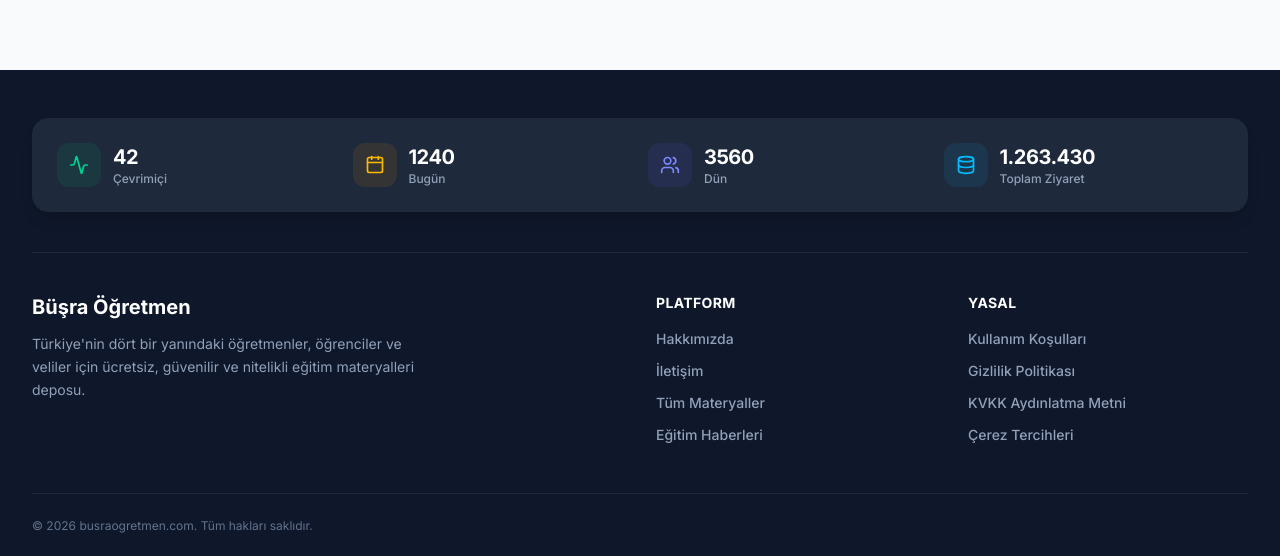
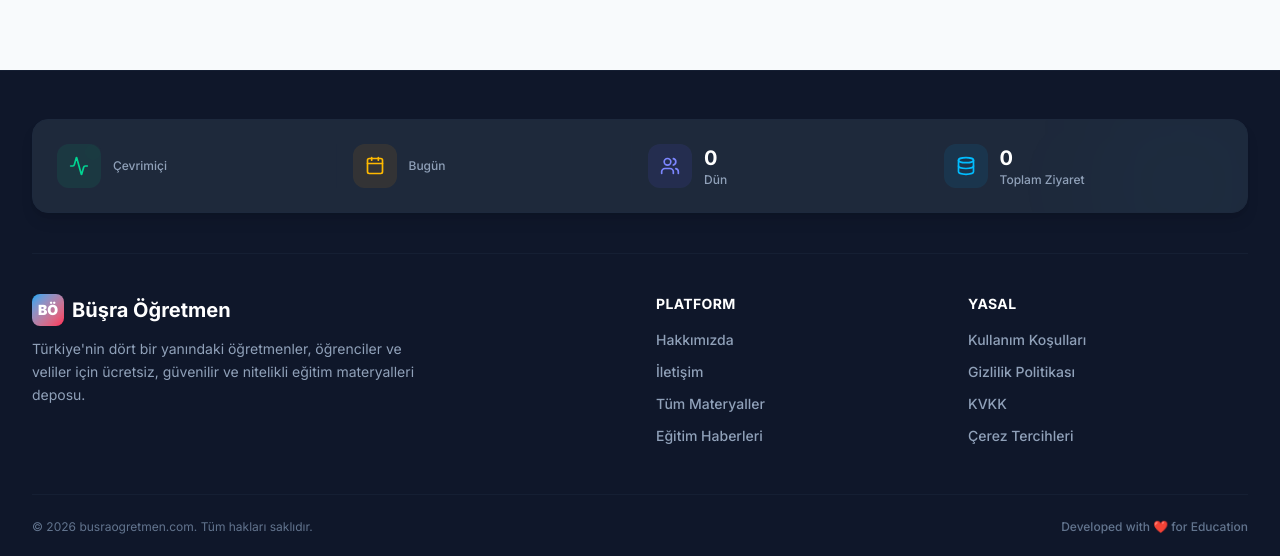
Before and after one commit to ozaycank/ogretmen-busra, a Next.js app: page / in a window 1280 px wide. Shown: the part 1449-2005 px from the top of the page. Built offline with nearby package versions, Linux system fonts and the light colour scheme; no server answers; the database is empty.

Commit message:
feat: Implement analytics service for tracking visits and syncing daily stats; update footer to display real-time statistics

```diff
--- /dev/null
+++ b/src/app/api/cron/sync-stats/route.ts
@@ -0,0 +1,21 @@
+import { NextResponse } from "next/server";
+import { AnalyticsService } from "@/services/analytics.service";
+import { logger } from "@/lib/logger";
+
+// Sadece yetkili cron servislerinin tetikleyebilmesi için güvenlik
+export async function GET(req: Request) {
+    const authHeader = req.headers.get("authorization");
+
+    if (authHeader !== `Bearer ${process.env.CRON_SECRET_KEY}`) {
+        return new NextResponse("Unauthorized", { status: 401 });
+    }
+
+    try {
+        const result = await AnalyticsService.syncDailyStats();
+        logger.info(result, "Günlük istatistik senkronizasyonu tamamlandı.");
+        return NextResponse.json(result);
+    } catch (error) {
+        logger.error({ err: error }, "İstatistik senkronizasyonu başarısız.");
+        return NextResponse.json({ error: "Sync failed" }, { status: 500 });
+    }
+}
--- a/src/components/layout/Footer.tsx
+++ b/src/components/layout/Footer.tsx
@@ -1,78 +1,80 @@
-"use client";
-
 import React from "react";
 import Link from "next/link";
 import { Users, Calendar, Activity, Database } from "lucide-react";
+import { AnalyticsService } from "@/services/analytics.service";
 
-// Mock veya API'den gelecek SiteStats şema verisi prototipi
-const initialStats = {
-  online: 42,
-  today: 1240,
-  yesterday: 3560,
-  total: 1263430,
-};
+// Next.js Cache Revalidation: Bu bileşen en fazla 60 saniyede bir güncellenir.
+// Böylece yüksek trafikte Redis/DB sunucumuz çökmez.
+export const revalidate = 60;
 
-export default function Footer() {
+export default async function Footer() {
+  // Gerçek verileri çekiyoruz
+  const stats = await AnalyticsService.getGlobalStats();
+
   return (
-    <footer className="bg-[#0f172a] text-gray-300 pt-12 pb-6 mt-auto">
+    <footer className="bg-[#0f172a] text-gray-300 pt-12 pb-6 mt-auto border-t border-slate-800/50">
       <div className="max-w-7xl mx-auto px-4 sm:px-6 lg:px-8">
 
-        {/* İstatistik Sayaç Paneli (Değiştirilmedi) */}
-        <div className="grid grid-cols-2 md:grid-cols-4 gap-4 bg-[#1e293b] p-6 rounded-2xl border border-slate-800 mb-10 shadow-lg">
-          <div className="flex items-center gap-3 justify-center md:justify-start border-r border-slate-800 last:border-0">
-            <div className="p-3 bg-emerald-500/10 text-emerald-400 rounded-xl">
+        {/* GERÇEK ZAMANLI İSTATİSTİK SAYACI */}
+        <div className="grid grid-cols-2 md:grid-cols-4 gap-4 bg-[#1e293b] p-6 rounded-2xl border border-slate-800 mb-10 shadow-lg relative overflow-hidden">
+
+          <div className="absolute top-0 right-0 w-32 h-32 bg-sky-500/5 rounded-full blur-3xl" />
+
+          <div className="flex items-center gap-3 justify-center md:justify-start border-r border-slate-800/50 last:border-0 relative z-10">
+            <div className="p-3 bg-emerald-500/10 text-emerald-400 rounded-xl relative">
+              <div className="absolute top-1 right-1 w-2 h-2 bg-emerald-500 rounded-full animate-ping" />
               <Activity size={20} />
             </div>
             <div>
-              <p className="text-xl font-bold text-white tracking-tight">{initialStats.online}</p>
+              <p className="text-xl font-bold text-white tracking-tight">{stats.online.toLocaleString("tr-TR")}</p>
               <p className="text-xs text-slate-400 font-medium">Çevrimiçi</p>
             </div>
           </div>
 
-          <div className="flex items-center gap-3 justify-center md:justify-start md:border-r border-slate-800 last:border-0">
+          <div className="flex items-center gap-3 justify-center md:justify-start md:border-r border-slate-800/50 last:border-0 relative z-10">
             <div className="p-3 bg-amber-500/10 text-amber-400 rounded-xl">
               <Calendar size={20} />
             </div>
             <div>
-              <p className="text-xl font-bold text-white tracking-tight">{initialStats.today}</p>
+              <p className="text-xl font-bold text-white tracking-tight">{stats.today.toLocaleString("tr-TR")}</p>
               <p className="text-xs text-slate-400 font-medium">Bugün</p>
             </div>
           </div>
 
-          <div className="flex items-center gap-3 justify-center md:justify-start border-r border-slate-800 last:border-0">
+          <div className="flex items-center gap-3 justify-center md:justify-start border-r border-slate-800/50 last:border-0 relative z-10">
             <div className="p-3 bg-indigo-500/10 text-indigo-400 rounded-xl">
               <Users size={20} />
             </div>
             <div>
-              <p className="text-xl font-bold text-white tracking-tight">{initialStats.yesterday}</p>
+              <p className="text-xl font-bold text-white tracking-tight">{stats.yesterday.toLocaleString("tr-TR")}</p>
               <p className="text-xs text-slate-400 font-medium">Dün</p>
             </div>
           </div>
 
-          <div className="flex items-center gap-3 justify-center md:justify-start last:border-0">
+          <div className="flex items-center gap-3 justify-center md:justify-start last:border-0 relative z-10">
             <div className="p-3 bg-sky-500/10 text-sky-400 rounded-xl">
               <Database size={20} />
             </div>
             <div>
-              <p className="text-xl font-bold text-white tracking-tight">{initialStats.total.toLocaleString("tr-TR")}</p>
+              <p className="text-xl font-bold text-white tracking-tight">{stats.total.toLocaleString("tr-TR")}</p>
               <p className="text-xs text-slate-400 font-medium">Toplam Ziyaret</p>
             </div>
           </div>
         </div>
 
-        {/* Kurumsal Alan ve Linkler (Yeni Sütunlu Grid Tasarımı) */}
-        <div className="grid grid-cols-1 md:grid-cols-12 gap-8 border-t border-slate-800 pt-10">
+        {/* Kurumsal Alan ve Linkler */}
+        <div className="grid grid-cols-1 md:grid-cols-12 gap-8 border-t border-slate-800/50 pt-10">
 
-          {/* Marka ve Açıklama */}
           <div className="md:col-span-12 lg:col-span-6">
-            <p className="text-xl font-bold text-white">Büşra Öğretmen</p>
+            <p className="text-xl font-bold text-white flex items-center gap-2">
+              <span className="w-8 h-8 rounded-lg bg-gradient-to-br from-sky-500 to-rose-500 flex items-center justify-center text-sm font-black text-white">BÖ</span>
+              Büşra Öğretmen
+            </p>
             <p className="text-sm text-slate-400 mt-3 leading-relaxed max-w-sm">
-              Türkiye'nin dört bir yanındaki öğretmenler, öğrenciler ve veliler için
-              ücretsiz, güvenilir ve nitelikli eğitim materyalleri deposu.
+              Türkiye'nin dört bir yanındaki öğretmenler, öğrenciler ve veliler için ücretsiz, güvenilir ve nitelikli eğitim materyalleri deposu.
             </p>
           </div>
 
-          {/* Kurumsal Linkler */}
           <div className="md:col-span-6 lg:col-span-3">
             <h3 className="text-white font-bold mb-4 tracking-wide text-sm uppercase">Platform</h3>
             <ul className="space-y-3 text-sm font-medium text-slate-400">
@@ -83,21 +85,21 @@ export default function Footer() {
             </ul>
           </div>
 
-          {/* Yasal Linkler */}
           <div className="md:col-span-6 lg:col-span-3">
             <h3 className="text-white font-bold mb-4 tracking-wide text-sm uppercase">Yasal</h3>
             <ul className="space-y-3 text-sm font-medium text-slate-400">
               <li><Link href="/kullanim-kosullari" className="hover:text-sky-400 transition-colors">Kullanım Koşulları</Link></li>
               <li><Link href="/gizlilik" className="hover:text-sky-400 transition-colors">Gizlilik Politikası</Link></li>
-              <li><Link href="/kvkk-aydinlatma-metni" className="hover:text-sky-400 transition-colors">KVKK Aydınlatma Metni</Link></li>
+              <li><Link href="/kvkk-aydinlatma-metni" className="hover:text-sky-400 transition-colors">KVKK</Link></li>
               <li><Link href="/cerezler" className="hover:text-sky-400 transition-colors">Çerez Tercihleri</Link></li>
             </ul>
           </div>
 
         </div>
 
-        <div className="text-center md:text-left text-xs text-slate-500 mt-12 pt-6 border-t border-slate-800">
-          &copy; {new Date().getFullYear()} busraogretmen.com. Tüm hakları saklıdır.
+        <div className="flex flex-col md:flex-row justify-between items-center text-xs text-slate-500 mt-12 pt-6 border-t border-slate-800/50">
+          <p>&copy; {new Date().getFullYear()} busraogretmen.com. Tüm hakları saklıdır.</p>
+          <p className="mt-2 md:mt-0 font-medium">Developed with ❤️ for Education</p>
         </div>
       </div>
     </footer>
--- /dev/null
+++ b/src/services/analytics.service.ts
@@ -0,0 +1,92 @@
+import { Redis } from "@upstash/redis";
+import { prisma } from "@/lib/db/prisma";
+
+const redis = Redis.fromEnv();
+
+export class AnalyticsService {
+    /**
+     * Ziyaretçiyi Redis'e kaydeder (Middleware üzerinden çağrılır)
+     */
+    static async trackVisit(ipHash: string) {
+        const today = new Date().toISOString().split("T")[0]; // YYYY-MM-DD
+        const now = Date.now();
+
+        const pipeline = redis.pipeline();
+
+        // 1. Çevrimiçi Ziyaretçi (Son 5 dakika) - Sorted Set
+        pipeline.zadd("site:online", { score: now, member: ipHash });
+
+        // 2. Bugünün Benzersiz Ziyaretçisi - HyperLogLog
+        pipeline.pfadd(`site:daily:${today}`, ipHash);
+
+        // 3. 5 dakikadan eski online kayıtlarını temizle
+        pipeline.zremrangebyscore("site:online", 0, now - 5 * 60 * 1000);
+
+        // Ana akışı bloklamamak için fire-and-forget yapıyoruz (await yok)
+        pipeline.exec().catch((err) => console.error("Redis tracking error:", err));
+    }
+
+    /**
+     * Footer için istatistikleri getirir
+     */
+    static async getGlobalStats() {
+        const today = new Date().toISOString().split("T")[0];
+        const now = Date.now();
+
+        try {
+            // Redis'ten canlı verileri çek
+            const [onlineUsers, todayVisitors] = await Promise.all([
+                redis.zcount("site:online", now - 5 * 60 * 1000, now),
+                redis.pfcount(`site:daily:${today}`)
+            ]);
+
+            // DB'den geçmiş verileri çek (En son güncellenen satırı al)
+            const dbStats = await prisma.siteStats.findFirst({
+                orderBy: { date: "desc" }
+            });
+
+            return {
+                online: onlineUsers || 1, // En azından kendini görsün
+                today: todayVisitors || 1,
+                yesterday: dbStats?.yesterday || 0,
+                total: (dbStats?.total || 0) + (todayVisitors || 0) // Geçmiş toplam + bugünkü canlı
+            };
+        } catch (error) {
+            console.error("Stats fetch error:", error);
+            // Fallback (Çökme durumunda sahte veri dön ki site ayakta kalsın)
+            return { online: 1, today: 1, yesterday: 0, total: 0 };
+        }
+    }
+
+    /**
+     * Cron Job için: Gece yarısı Redis'i DB'ye eşitler
+     */
+    static async syncDailyStats() {
+        // Dünün tarihini bul (Çünkü bu cron 00:01'de çalışacak)
+        const yesterdayDate = new Date();
+        yesterdayDate.setDate(yesterdayDate.getDate() - 1);
+        const yesterdayStr = yesterdayDate.toISOString().split("T")[0];
+
+        const yesterdayVisitors = await redis.pfcount(`site:daily:${yesterdayStr}`);
+
+        // DB'deki son toplamı bul
+        const lastStat = await prisma.siteStats.findFirst({ orderBy: { date: "desc" } });
+        const newTotal = (lastStat?.total || 0) + yesterdayVisitors;
+
+        // Yeni günü DB'ye kaydet
+        await prisma.siteStats.create({
+            data: {
+                date: new Date(), // Bugünkü tarih
+                online: 0,
+                today: 0,
+                yesterday: yesterdayVisitors,
+                total: newTotal
+            }
+        });
+
+        // Redis'teki dünün HyperLogLog verisini silerek yer aç
+        await redis.del(`site:daily:${yesterdayStr}`);
+
+        return { success: true, yesterdayVisitors, newTotal };
+    }
+}
```
Also changed, not shown: src/proxy.ts (+12 -0 lines), vercel.json (added).
